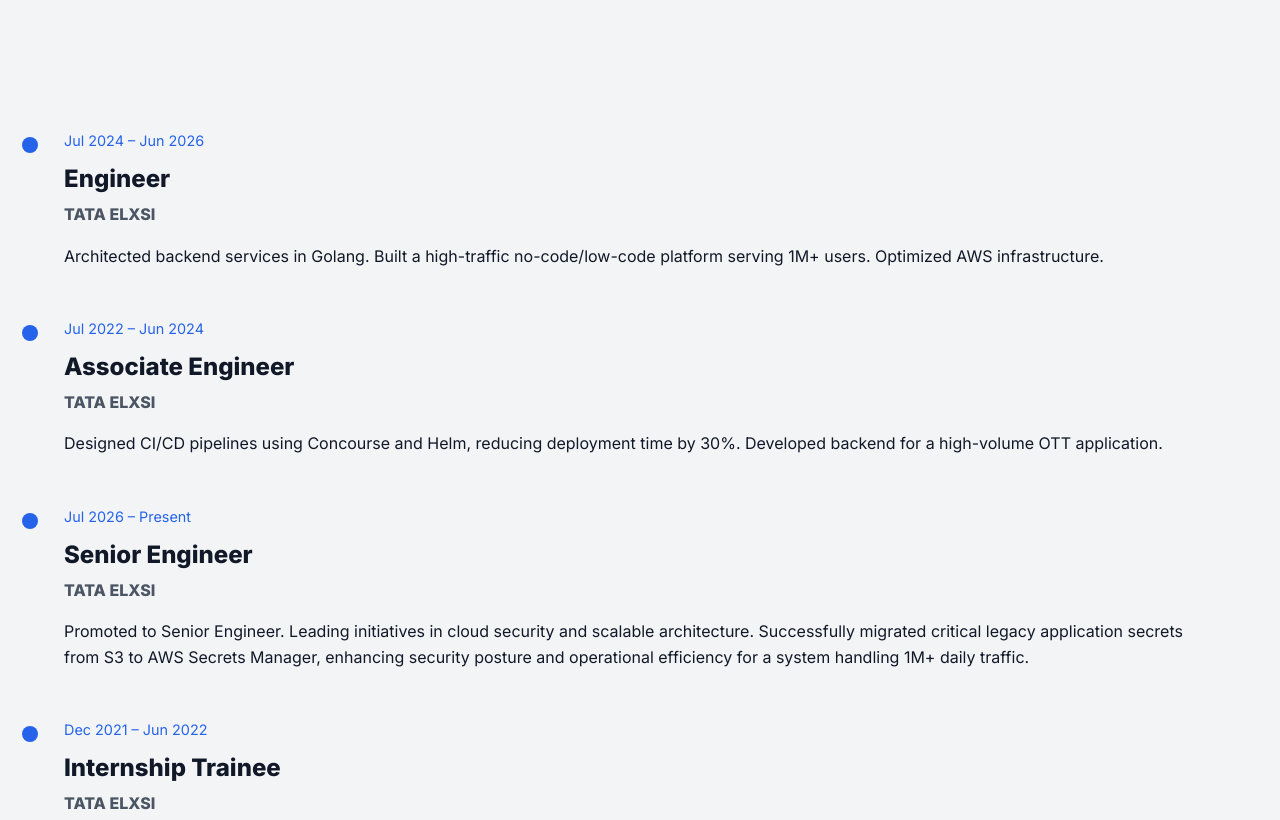
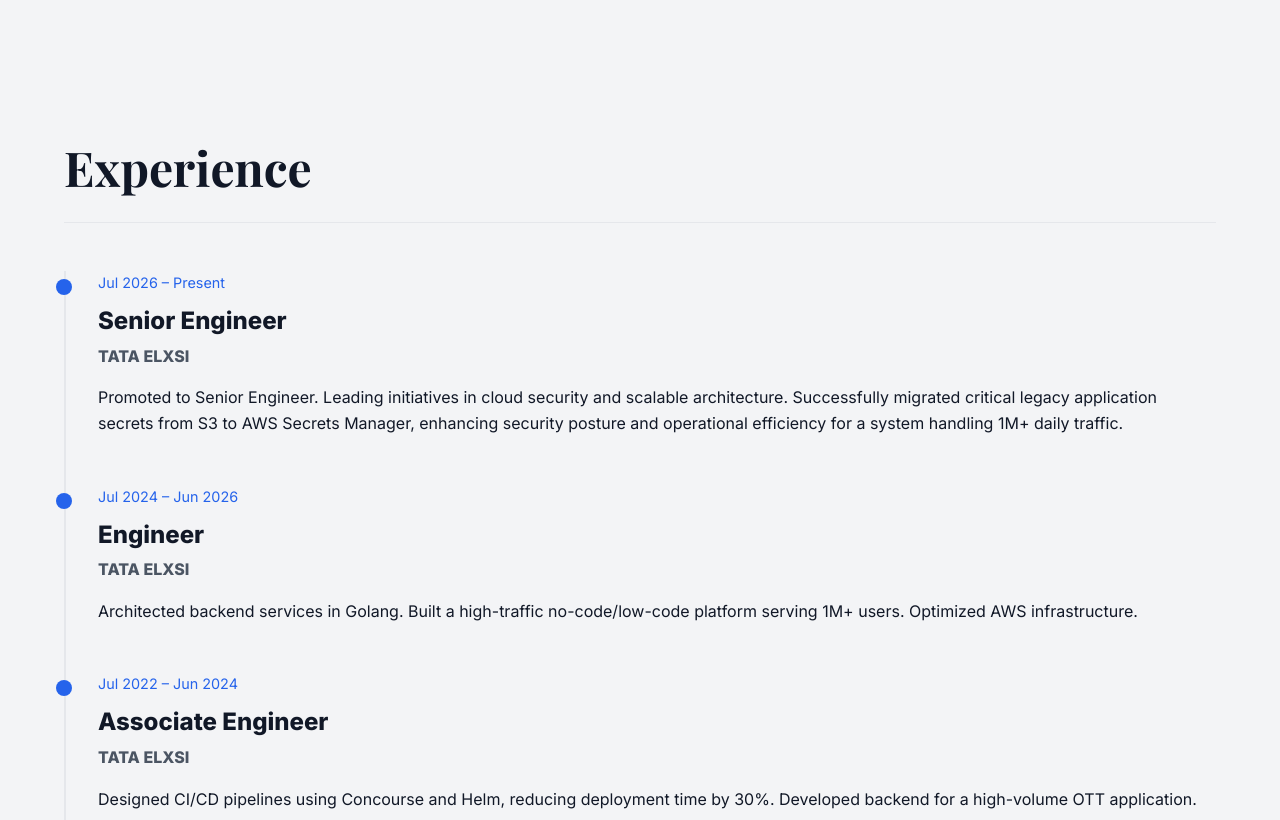
Before and after one commit to sanjai3102001/portfolio, a website: page index.html in a window 1280 px wide. Shown: the part 1380-2200 px from the top of the page. Drawn offline with nearby package versions, Linux system fonts and the light colour scheme; a web font is replaced by a local one.

```diff
--- a/index.html
+++ b/index.html
@@ -191,6 +191,17 @@
     <section id="experience" class="section-padding">
         <div class="container">
             <div class="section-header">
+                <h2>Experience</h2>
+            </div>
+            <div class="timeline">
+                <div class="timeline-item">
+                    <div class="timeline-date">Jul 2026 – Present</div>
+                    <div class="timeline-content">
+                        <h3>Senior Engineer</h3>
+                        <h4>TATA ELXSI</h4>
+                        <p>Promoted to Senior Engineer. Leading initiatives in cloud security and scalable architecture. Successfully migrated critical legacy application secrets from S3 to AWS Secrets Manager, enhancing security posture and operational efficiency for a system handling 1M+ daily traffic.</p>
+                    </div>
+                </div>
                 <div class="timeline-item">
                     <div class="timeline-date">Jul 2024 – Jun 2026</div>
                     <div class="timeline-content">
@@ -205,14 +216,6 @@
                         <h3>Associate Engineer</h3>
                         <h4>TATA ELXSI</h4>
                         <p>Designed CI/CD pipelines using Concourse and Helm, reducing deployment time by 30%. Developed backend for a high-volume OTT application.</p>
-                    </div>
-                </div>
-                <div class="timeline-item">
-                    <div class="timeline-date">Jul 2026 – Present</div>
-                    <div class="timeline-content">
-                        <h3>Senior Engineer</h3>
-                        <h4>TATA ELXSI</h4>
-                        <p>Promoted to Senior Engineer. Leading initiatives in cloud security and scalable architecture. Successfully migrated critical legacy application secrets from S3 to AWS Secrets Manager, enhancing security posture and operational efficiency for a system handling 1M+ daily traffic.</p>
                     </div>
                 </div>
                 <div class="timeline-item">
```
